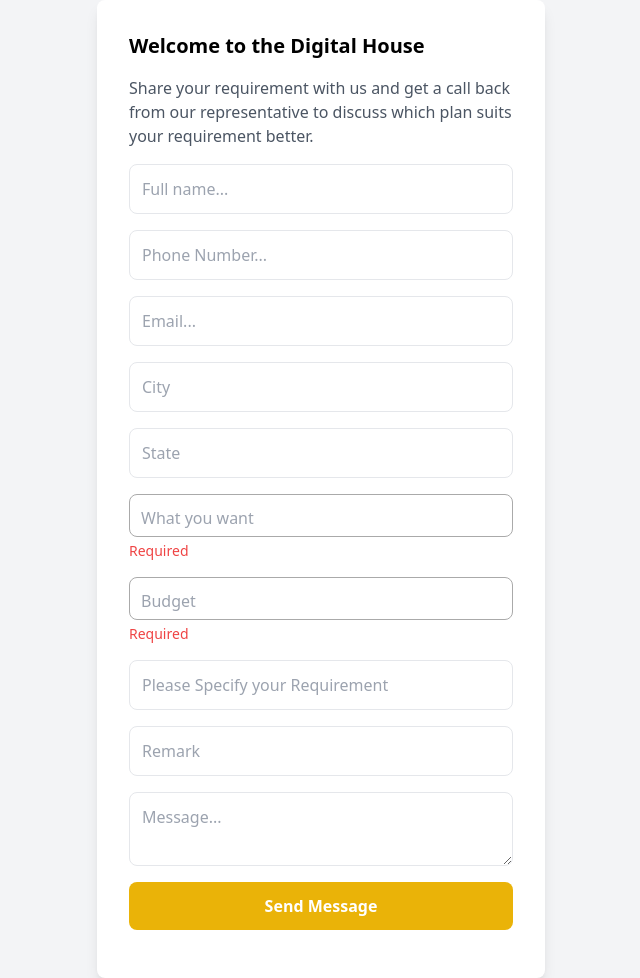
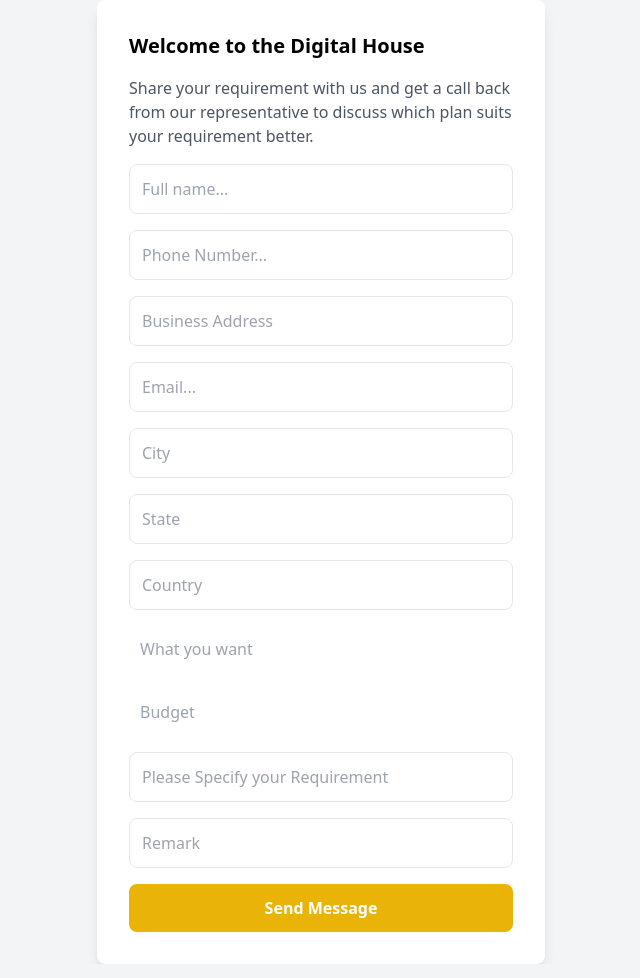
Before and after one commit to Deekshay22/DigitalHouse, a PHP site: page /consultation.php in a window 1280 px wide. Shown: the whole page, without its empty margins (319-959 px from the left). Run offline with PHP 8.4, Linux system fonts and the light colour scheme; some libraries are stand-ins or nearby versions.

Commit message:
consulation update

```diff
--- a/assets/includes/header.php
+++ b/assets/includes/header.php
@@ -63,7 +63,7 @@
                     </div>
                     <!-- Header Btn Start -->
                     <div class="header-btn d-inline-flex">
-                        <a href="https://shorturl.at/kNLXq" class="btn-phone"><i class="fa-solid fa-people-arrows"></i>Consultation</a>
+                        <!-- <a href="https://shorturl.at/kNLXq" class="btn-phone"><i class="fa-solid fa-people-arrows"></i>Consultation</a> -->
                         <a href="consultation.php" class="btn-phone"><i class="fa-solid fa-people-arrows"></i>Consultation</a>
                         <a href="#" class="btn-default"><i class="fa-brands fa-whatsapp"></i></a>
                     </div>
--- a/consultation.php
+++ b/consultation.php
@@ -1,3 +1,71 @@
+<?php include 'config/db_connection.php'; ?>
+<?php
+$tblname = "consultation";
+$tblkey = "id";
+
+// Check if the form was submitted via POST
+if ($_SERVER['REQUEST_METHOD'] == 'POST' && isset($_POST['submit'])) {
+  // echo "vaibhav";die;
+  // Retrieve the values from the POST request
+  $name = $_POST['name'];
+  $mobile = $_POST['mobile'];
+  $business = $_POST['address'];
+  $email = $_POST['email'];
+  $city = $_POST['city'];
+  $state = $_POST['state'];
+  $country = $_POST['country'];
+
+  $budget = $_POST['budget'];
+  $specify_req = $_POST['specify_req'];
+  $remark = $_POST['remark'];
+
+  $designationArray = $_POST['designation'];
+  $designationString = implode(",", $designationArray);
+  $budgetArray = $_POST['budget'];
+  $budgetString = implode(",", $budgetArray);
+
+
+  // echo $filename;die;
+  // Prepare the SQL query with placeholders
+  $stmt = $conn->prepare("INSERT INTO $tblname (name, contact, business_address, email, city, state, country, designation, budget, specify_requirement, remark) VALUES (?, ?, ?, ?, ?, ?, ?, ?, ?, ?, ?)");
+
+
+  // Bind the parameters to the query (s = string, s = string, s = string, s = string)
+  $stmt->bind_param("sssssssssss", $name, $mobile, $business, $email, $city, $state, $country, $designationString, $budgetString, $specify_req, $remark);
+
+  //Execute the query
+  if ($stmt->execute()) {
+    // Load SweetAlert styles and script
+    echo "<link href='https://cdn.jsdelivr.net/npm/sweetalert2@11.17.2/dist/sweetalert2.min.css' rel='stylesheet'>";
+    echo "<script src='https://cdn.jsdelivr.net/npm/sweetalert2@11.17.2/dist/sweetalert2.all.min.js'></script>";
+
+    // Show success message and redirect after 2 seconds
+    echo "<script>
+            Swal.fire({
+                title: 'Submitted Successfully!',
+                icon: 'success',
+                confirmButtonText: 'OK'
+            }).then(() => {
+                window.location.href = 'index.php'; // Redirect after clicking OK
+            });
+          </script>";
+
+    // exit(); // Ensure script stops execution after success
+} else {
+    echo "Error: " . $stmt->error;
+  }
+
+
+  // Close the statement and connection
+  $stmt->close();
+}
+
+// Close the database connection
+$conn->close();
+?>
+
+
+<!DOCTYPE html>
 <html lang="en">
 <head>
     <meta charset="UTF-8">
@@ -9,14 +77,25 @@
     <script src="https://cdnjs.cloudflare.com/ajax/libs/select2/4.0.13/js/select2.min.js"></script>
        <style>
         .select2-container--default .select2-selection--multiple {
-            border: focus:ring-yellow-500;
+            border-width: 0;
+            /* border-style: solid; */
+            border-color: #e5e7eb;
             border-radius: 8px;
             padding: 6px;
         }
+        .bg-yellow-500 {
+        --tw-bg-opacity: 1;
+        background-color: rgb(39 80 53);
+        }
+
+        .select2-container--default .select2-selection--multiple:hover{
+
+            border: 2px solid #f59e0b;
+            cursor: pointer;
+        }
 
         .select2-container--default .select2-selection--multiple .select2-selection__choice {
-            background-color:rgb(157, 196, 159) !important;
-
+            background-color:rgb(100, 171, 103) !important;
             color: white !important;
             border-radius: 5px;
         }
@@ -29,7 +108,7 @@
 
         .select2-container--default .select2-results__option {
             background: white;
-            color: black;
+            /* color: black; */
         }
 
 
@@ -56,25 +135,31 @@
         </div>
         <p class="text-gray-600 mb-4">
         Share your requirement with us and get a call back from our representative to discuss which plan suits your requirement better.</p>
-        <form>
+        <form method="post" id="myForm">
             <div class="mb-4">
-                <input type="text" placeholder="Full name..." class="w-full p-3 border rounded-lg focus:outline-none focus:ring-2 focus:ring-yellow-500">
+                <input type="text" placeholder="Full name..." class="w-full p-3 border rounded-lg focus:outline-none focus:ring-2 focus:ring-yellow-500" name="name">
             </div>
             <div class="mb-4">
-                <input type="text" placeholder="Phone Number..." class="w-full p-3 border rounded-lg focus:outline-none focus:ring-2 focus:ring-yellow-500">
+                <input type="text" placeholder="Phone Number..." class="w-full p-3 border rounded-lg focus:outline-none focus:ring-2 focus:ring-yellow-500" name="mobile" maxlength="10" >
             </div>
             <div class="mb-4">
-                <input type="email" placeholder="Email..." class="w-full p-3 border rounded-lg focus:outline-none focus:ring-2 focus:ring-yellow-500">
+                <input type="text" placeholder="Business Address" class="w-full p-3 border rounded-lg focus:outline-none focus:ring-2 focus:ring-yellow-500" name="address">
             </div>
             <div class="mb-4">
-                <input type="text" placeholder="City" class="w-full p-3 border rounded-lg focus:outline-none focus:ring-2 focus:ring-yellow-500">
+                <input type="email" placeholder="Email..." class="w-full p-3 border rounded-lg focus:outline-none focus:ring-2 focus:ring-yellow-500" name="email">
             </div>
             <div class="mb-4">
-                <input type="text" placeholder="State" class="w-full p-3 border rounded-lg focus:outline-none focus:ring-2 focus:ring-yellow-500">
+                <input type="text" placeholder="City" class="w-full p-3 border rounded-lg focus:outline-none focus:ring-2 focus:ring-yellow-500" name="city">
+            </div>
+            <div class="mb-4">
+                <input type="text" placeholder="State" class="w-full p-3 border rounded-lg focus:outline-none focus:ring-2 focus:ring-yellow-500" name="state">
+            </div>
+            <div class="mb-4">
+                <input type="text" placeholder="Country" class="w-full p-3 border rounded-lg focus:outline-none focus:ring-2 focus:ring-yellow-500" name="country">
             </div>
 
          <div class="mb-4">
-                  <select id="multiSelect2" multiple="multiple" style="width: 100%;" name="name[]" >
+                  <select id="multiSelect2" multiple="multiple" style="width: 100%;" name="designation[]" required>
                     <option>Seo Smm</option>
                     <option>Content Marketing</option>
                     <option>Meta Ads</option>
@@ -85,31 +170,28 @@
                     <option>Video Editing</option>
                     <option>Web Development</option>
                 </select>
-                <p class="text-red-500 text-sm mt-1">Required</p>
             </div>
 
 
             <div class="mb-4">
-                  <select id="multiSelect3" multiple="multiple" style="width: 100%;" name="name[]" >
+                  <select id="multiSelect3" multiple="multiple" style="width: 100%;" name="budget[]" required>
                     <option>0 - 25,000</option>
                     <option>25,000 - 50,000</option>
                     <option>50,000 - 75,000</option>
                 </select>
-                <p class="text-red-500 text-sm mt-1">Required</p>
+                <!-- <p class="text-red-500 text-sm mt-1">Required</p> -->
             </div>
             <!-- <div class="relative w-80"> -->
 
 
             <div class="mb-4">
-                <input type="text" placeholder="Please Specify your Requirement" class="w-full p-3 border rounded-lg focus:outline-none focus:ring-2 focus:ring-yellow-500" >
+                <input type="text" placeholder="Please Specify your Requirement" class="w-full p-3 border rounded-lg focus:outline-none focus:ring-2 focus:ring-yellow-500" name="specify_req" >
             </div>
             <div class="mb-4">
-                <input type="text" placeholder="Remark" class="w-full p-3 border rounded-lg focus:outline-none focus:ring-2 focus:ring-yellow-500" >
+                <input type="text" placeholder="Remark" class="w-full p-3 border rounded-lg focus:outline-none focus:ring-2 focus:ring-yellow-500" name="remark">
             </div>
-            <div class="mb-4">
-                <textarea placeholder="Message..." class="w-full p-3 border rounded-lg focus:outline-none focus:ring-2 focus:ring-yellow-500"></textarea>
-            </div>
-            <button type="submit" class="w-full bg-yellow-500 text-white p-3 rounded-lg font-bold hover:bg-yellow-600">Send Message</button>
+
+            <button type="submit" class="w-full bg-yellow-500 text-white p-3 rounded-lg font-bold hover:bg-yellow-600" name="submit">Send Message</button>
         </form>
     </div>
 
@@ -131,6 +213,9 @@
                 allowClear: true
             });
         });
+        //
+
+
     </script>
 
 </body>
```
Also changed, not shown: 1 other file.
